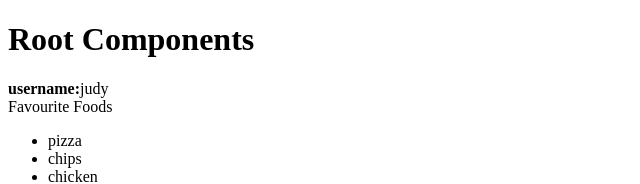
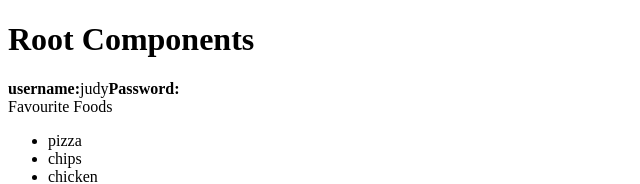
Before and after one commit to Judiciousmurich/reactify-2024, a React (Vite) app in the folder react/: page / in a window 1280 px wide. Shown: the top 184 px of the page, without its empty margins (0-640 px from the left). Built offline with nearby package versions, Linux system fonts and the light colour scheme.

Commit message:
feat:add files

```diff
--- a/react/src/components/UserUsername.jsx
+++ b/react/src/components/UserUsername.jsx
@@ -4,7 +4,7 @@ export default function UserUsername (props) {
         <div>
             <b>username:</b>
             <span>{props.username}</span>
-            <b></b>
+            <b>Password:</b>
         </div>
     )
 
```
